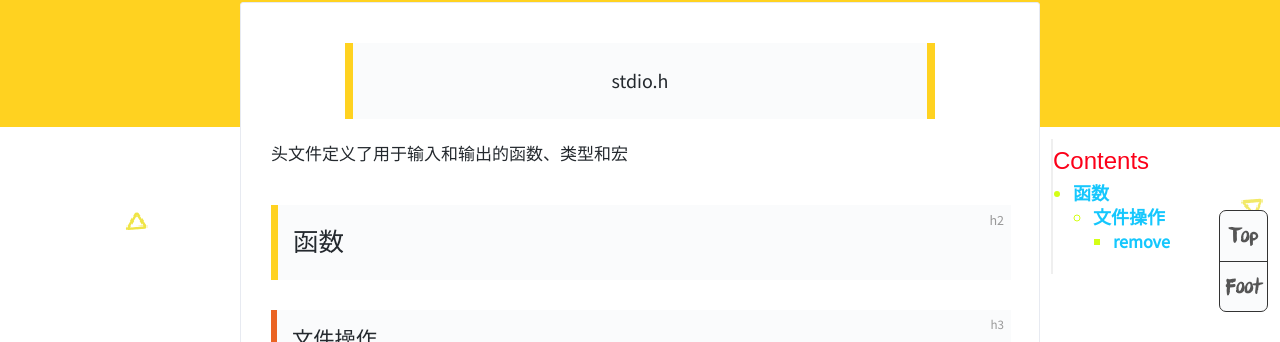
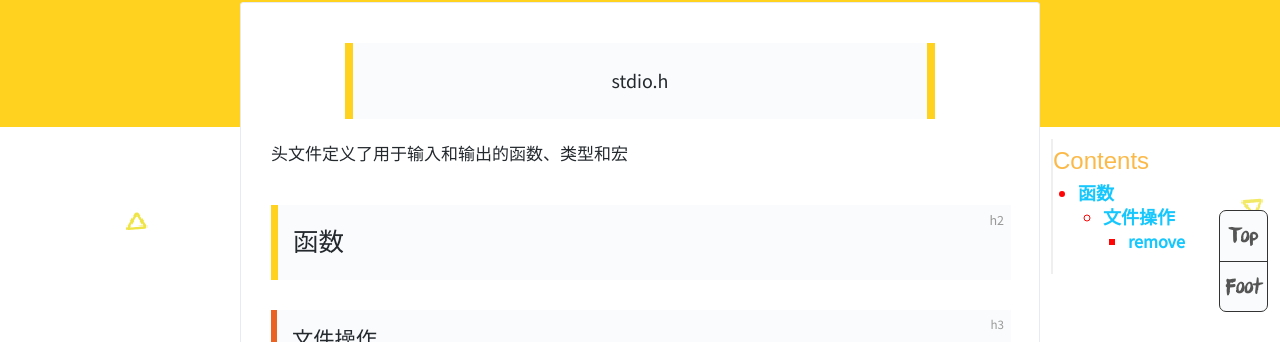
Before and after one commit to westqzy/westqzy.github.io11, a Jekyll site: the page built from _posts/2023-02-04-CL0.md, in a window 1280 px wide. Shown: the part 498-840 px from the top of the page. Built offline with Jekyll 4.4.1, drawn with Linux system fonts in a browser that asks for light colours.

Commit message:
Update style.css

```diff
--- a/assets/css/style.css
+++ b/assets/css/style.css
@@ -1140,16 +1140,16 @@ a{
 .container .table-of-contents aa {
   font-family: fantasy;
   font-size: 24px;
-  color: rgb(252, 0, 25);
+  color: hsla(38, 100%, 49%, 0.718);
 }
 .container .table-of-contents ul {
   list-style: none;
   padding-left: 0;
-  margin-left: 20px;
+  margin-left: 25px;
   list-style-type: revert;
   font-size: 18px;
   line-height: 24px;
-  color: #d4ff15;
+  color: #ff0505;
 }
 .container .table-of-contents ul a {
   color: #15c7fd;
```
